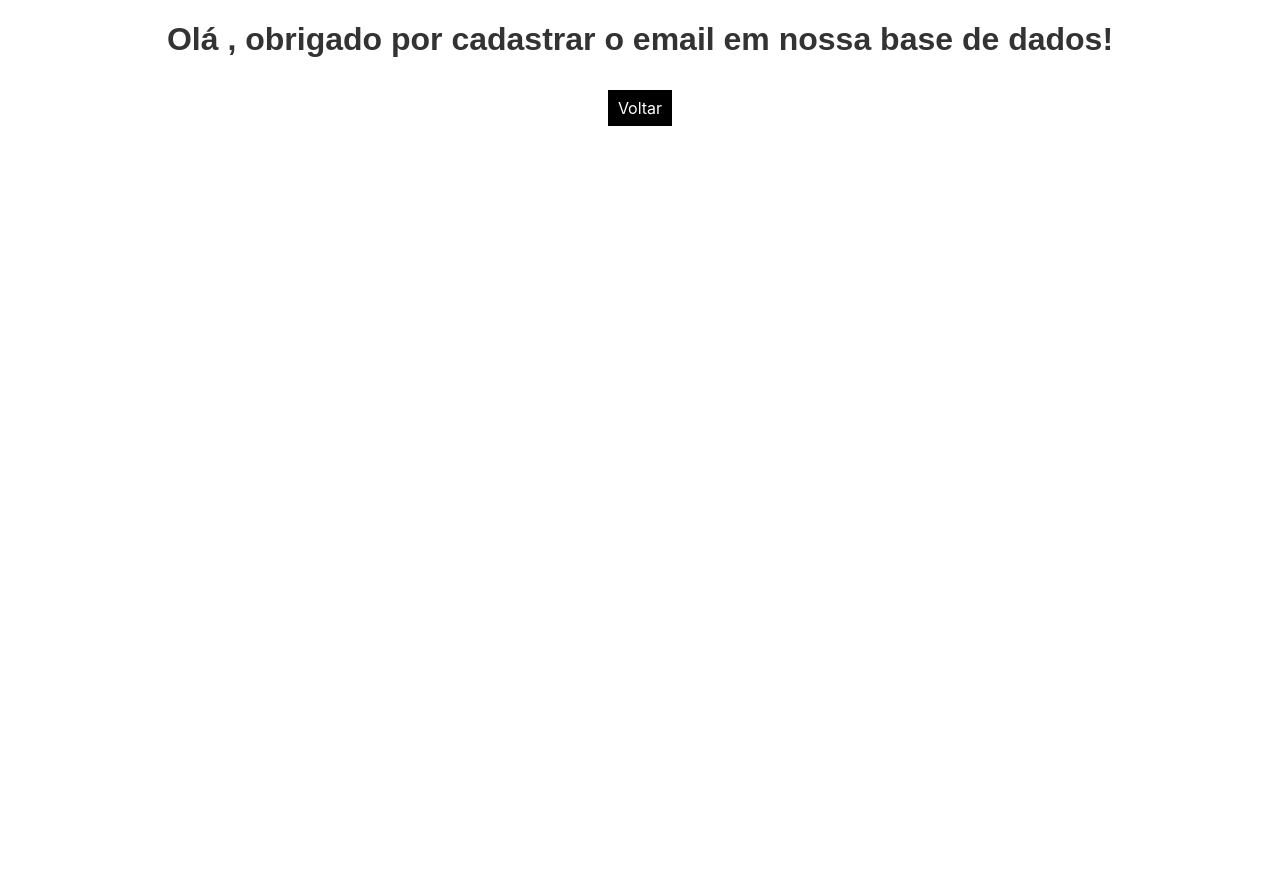
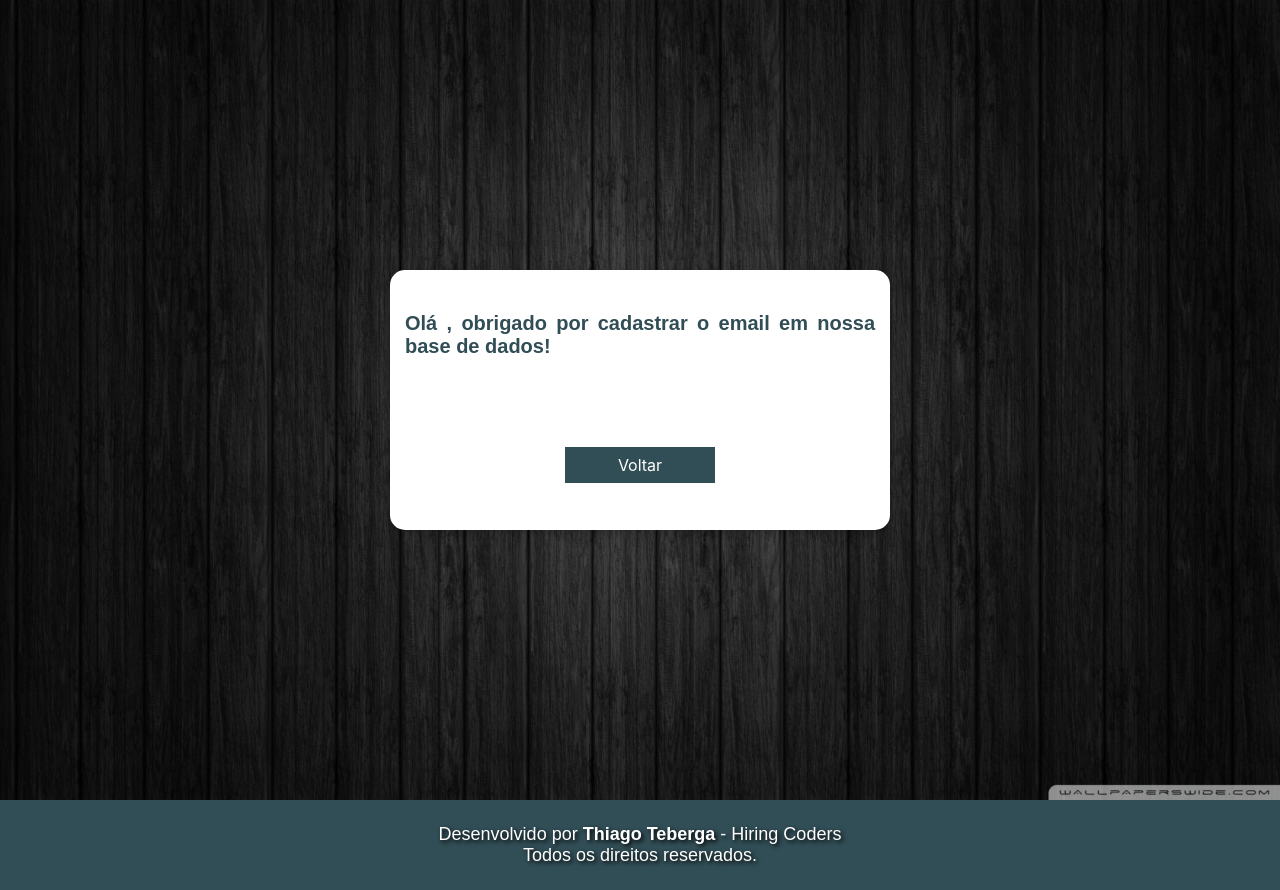
Before and after one commit to thiagoteberga/landing-page-english-course, a React (Create React App) app: page /agradecimento in a window 1280 px wide. Before the commit the page ends 800 px from the top, so only its background shows below. Built offline with nearby package versions, Linux system fonts and the light colour scheme.

Commit message:
Melhorada a Página de Agradecimento

```diff
--- a/src/pages/Agradecimento/index.js
+++ b/src/pages/Agradecimento/index.js
@@ -19,14 +19,27 @@ export default function Agradecimento(){
     }, []);
 
     return (
-        <S.Container>
-        <S.Title>Olá {nome}, obrigado por cadastrar o email {email} em nossa base de dados!</S.Title>
-        <S.List>
 
+        <S.HomeSectionThree>
+        <S.HomeContainerThree>
+          <S.Card>
+            <S.H4>
+                Olá {nome}, obrigado por cadastrar o email {email} em nossa base de dados!
+            </S.H4>
+            <S.CardContainer>
+                <S.LinkHome to = "/">Voltar</S.LinkHome>
+            </S.CardContainer>
+          </S.Card>
 
+        </S.HomeContainerThree>
 
-        </S.List>
-        <S.LinkHome to = "/">Voltar</S.LinkHome>
-        </S.Container>
+        <S.HomeFooter>
+          <S.Paragrafo>
+          Desenvolvido por <b><a href="https://github.com/thiagoteberga/landing-page-english-course">Thiago Teberga</a></b> - Hiring Coders
+          <br/>
+          Todos os direitos reservados.
+          </S.Paragrafo>
+        </S.HomeFooter>
+      </S.HomeSectionThree>
     )
 }
--- a/src/pages/Agradecimento/styled.js
+++ b/src/pages/Agradecimento/styled.js
@@ -1,5 +1,6 @@
 import styled from 'styled-components';
 import {Link} from 'react-router-dom';
+import backgroundThree from '../../assets/images/background/bg3.jpg';
 
 export const Container = styled.div`
     width: 100%;
@@ -7,34 +8,94 @@ export const Container = styled.div`
     margin: 0 auto;
     `;
 
-export const Title = styled.h1`
+export const LinkHome = styled(Link)`
+    display: block;
+    width: 150px;
     text-align: center;
-    font-size: 2rem;
-    font-family: sans-serif;
-    color: #333;
+    margin: 2rem auto;
+    background-color: #314d55;
+    padding: .5rem 0;
+    color: #fff;
+    text-decoration: none;
+    color: white;
+
     `;
 
-export const List = styled.ul`
-    list-style: none;
-    padding: 0;
-    font-family: sans-serif;
-    color: #333;
+export const HomeSectionThree = styled.section`
+    width: 100vw;
+    background-size: cover;
+    background-attachment: fixed;
+    background-position: center;
+    height: 100vh;
+    display: grid;
+    justify-content: center;
+    align-items: center;
+    background-image: url(${backgroundThree})
     `;
 
-    export const ListItem = styled.li`
-    margin: .5rem 0;
-    background: #000;
-    color: #fff;
-    padding: .5rem;
+export const HomeContainerThree = styled.div`
+    display: grid;
+    flex-direction: column;
+    align-items: center;
+    justify-content: center;
+    height: 100vh;
+    width: 75%;
+    margin: 0 auto;
+    //background-color: pink;
     `;
 
-    export const LinkHome = styled(Link)`
-    display: block;
-    width: 4rem;
+export const Card = styled.div`
+    box-shadow: 0 4px 8px 0 rgba(0,0,0,0.2);
+    transition: 0.3s;
+    border-radius: 15px; /* 5px rounded corners */
+    background-color: white;
+    width: 500px;
+    height: auto;
+
+    &:hover{
+        box-shadow: 0 8px 16px 0 rgba(0,0,0,0.2);
+    }
+    `;
+
+export const CardContainer = styled.div`
+    padding: 15px;
+    height: 100%
+    transition: 0.3s;
+    backgorund-color: white;
+    display: grid;
+    grid-template-columns: auto;
+    grid-gap: 35px 35px;
+    `;
+
+export const H4 = styled.h4`
+    //background-color: green;
+    color: black;
+    font-size: 20px;
+    padding: 15px;
+    text-align: justify;
+    color: #314d55;
+    font-family: 'Arial';
+    `;
+
+export const HomeFooter = styled.div`
+    width: 100vw;
+    height: 90px;
+    display: grid;
+    align-items: center;
     text-align: center;
-    margin: 2rem auto;
-    background-color: #000;
-    padding: .5rem 0;
-    color: #fff;
-    text-decoration: none
+    justify-content: center;
+    font-size: 20px;
+    background-color: #314d55;
     `;
+
+export const Paragrafo = styled.p`
+    font-family: sans-serif;
+    font-size: 18px;
+    text-align: center;
+    color: white;
+    text-shadow: 2px 2px 4px #000000;
+    & a {
+        text-decoration: none;
+        color: white;
+    }
+    `;
```
